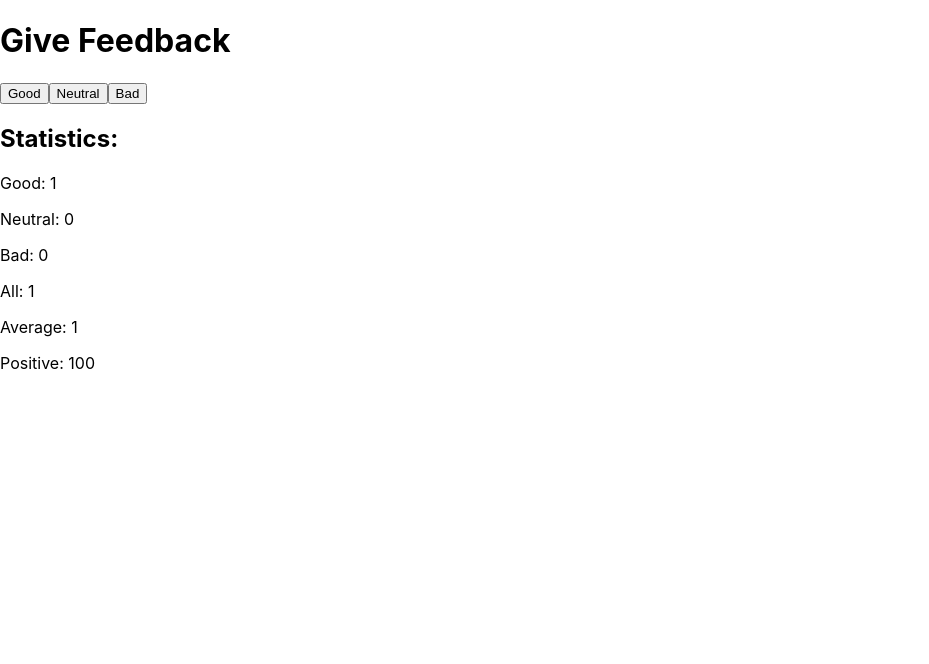
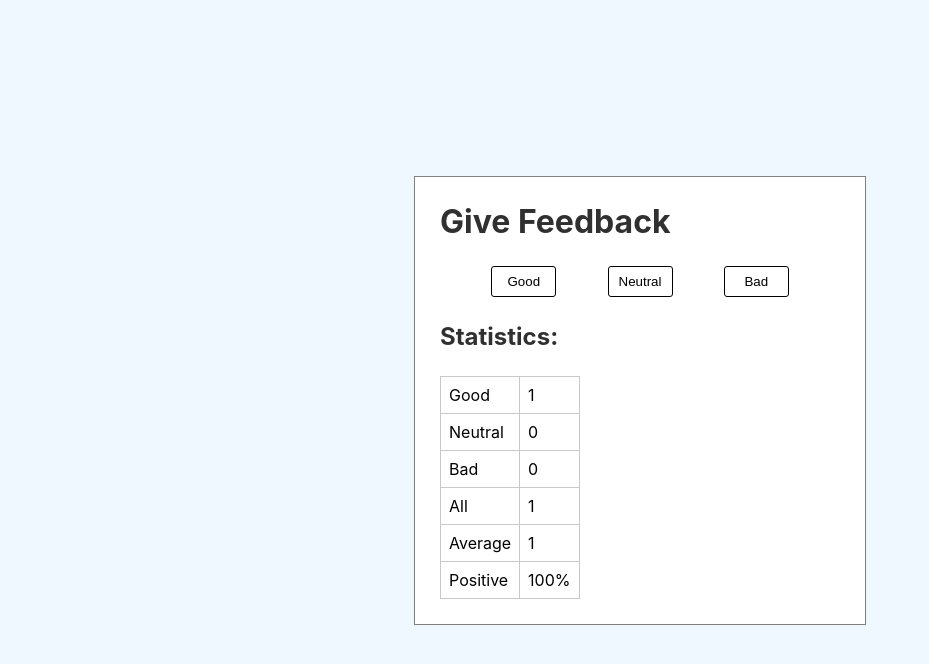
Before and after one commit to denis-rim/Full-Stack-Open-2021, a React (Create React App) app in the folder Part1/unicafe/: page / in a window 1280 px wide. Both pictures are taken after a click on the button "Good". Shown: the top 664 px of the page, without its empty margins (0-929 px from the left). Built offline with nearby package versions, Linux system fonts and the light colour scheme.

Commit message:
1.10: unicafe step5 + 1.11*: unicafe step6

```diff
--- a/Part1/unicafe/src/App.js
+++ b/Part1/unicafe/src/App.js
@@ -1,6 +1,20 @@
 import { useState } from "react";
 
-const Statistic = ({ goodVote, neutralVote, badVote }) => {
+const Statistic = ({ text, data }) => {
+  return (
+    <tr>
+      <td>{text}</td>
+      <td>
+        {data}
+        {text === "Positive" ? "%" : ""}
+      </td>
+    </tr>
+  );
+};
+
+const Statistics = ({ data }) => {
+  const { goodVote, neutralVote, badVote } = data;
+
   const allVotes = goodVote + neutralVote + badVote;
   const totalVotes = goodVote - badVote;
   const averageVote = allVotes > 0 ? totalVotes / allVotes : 0;
@@ -11,16 +25,21 @@ const Statistic = ({ goodVote, neutralVote, badVote }) => {
   }
 
   return (
-    <div>
-      <h2>Statistics:</h2>
-      <p>Good: {goodVote}</p>
-      <p>Neutral: {neutralVote}</p>
-      <p>Bad: {badVote}</p>
-      <p>All: {allVotes}</p>
-      <p>Average: {averageVote}</p>
-      <p>Positive: {positiveVotes}</p>
-    </div>
+    <table>
+      <tbody>
+        <Statistic text="Good" data={goodVote} />
+        <Statistic text="Neutral" data={neutralVote} />
+        <Statistic text="Bad" data={badVote} />
+        <Statistic text="All" data={allVotes} />
+        <Statistic text="Average" data={averageVote} />
+        <Statistic text="Positive" data={positiveVotes} />
+      </tbody>
+    </table>
   );
+};
+
+const Button = ({ handleClick, text }) => {
+  return <button onClick={handleClick}>{text}</button>;
 };
 
 function App() {
@@ -29,20 +48,19 @@ function App() {
   const [badVote, setBadVote] = useState(0);
 
   return (
-    <div>
+    <div className="wrapper">
       <h1>Give Feedback</h1>
-      <div>
-        <button onClick={() => setGoodVote(goodVote + 1)}>Good</button>
-        <button onClick={() => setNeutralVote(neutralVote + 1)}>Neutral</button>
-        <button onClick={() => setBadVote(badVote + 1)}>Bad</button>
+      <div className="button-section">
+        <Button handleClick={() => setGoodVote(goodVote + 1)} text="Good" />
+        <Button
+          handleClick={() => setNeutralVote(neutralVote + 1)}
+          text="Neutral"
+        />
+        <Button handleClick={() => setBadVote(badVote + 1)} text="Bad" />
       </div>
-      <div>
-        <Statistic
-          goodVote={goodVote}
-          neutralVote={neutralVote}
-          badVote={badVote}
-        />
-      </div>
+
+      <h2>Statistics:</h2>
+      <Statistics data={{ goodVote, neutralVote, badVote }} />
     </div>
   );
 }
--- a/Part1/unicafe/src/index.css
+++ b/Part1/unicafe/src/index.css
@@ -7,7 +7,58 @@ body {
   -moz-osx-font-smoothing: grayscale;
 }
 
-code {
-  font-family: source-code-pro, Menlo, Monaco, Consolas, 'Courier New',
-    monospace;
+#root {
+  height: 100vh;
+  display: flex;
+  align-items: center;
+  justify-content: center;
+  background-color: aliceblue;
 }
+
+h1,
+h2 {
+  margin: 0 0 25px 0;
+  color: rgb(48, 48, 48);
+}
+
+button {
+  background-color: #ffffff;
+  border-radius: 3px;
+  border: 1px solid #000000;
+  color: #000000;
+  display: inline-block;
+  padding: 7px 5px;
+  text-align: center;
+  width: 65px;
+}
+
+button:hover {
+  background-color: #000000;
+  border-color: #272727;
+  color: #fafafa;
+}
+
+p {
+  margin: 0;
+}
+
+table,
+td {
+  border: 1px solid #c9c9c9;
+  padding: 8px;
+  text-align: left;
+  border-collapse: collapse;
+}
+
+.wrapper {
+  background-color: rgb(255, 255, 255);
+  border: 1px solid gray;
+  padding: 25px;
+  width: 400px;
+}
+
+.button-section {
+  display: flex;
+  margin: 0 0 25px 0;
+  justify-content: space-evenly;
+}
```
